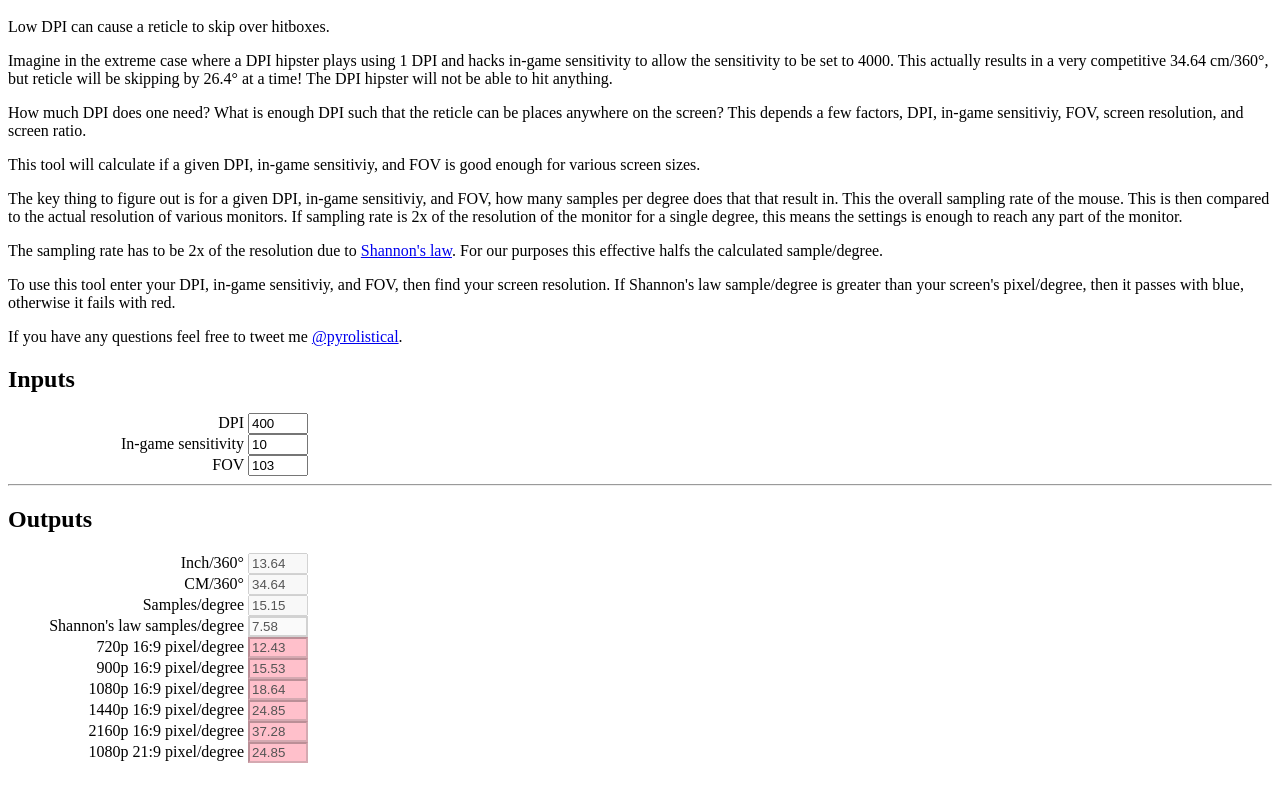
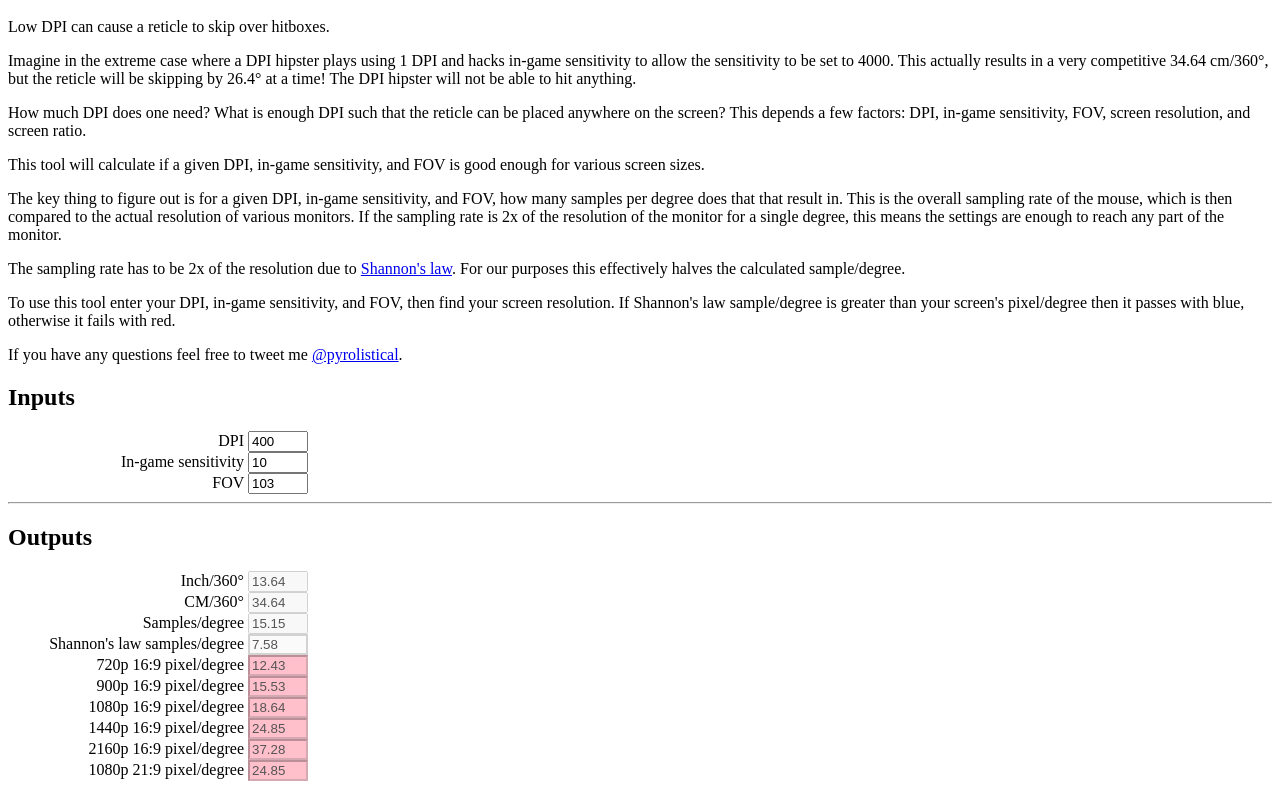
Before and after one commit to Pyrolistical/overwatch-dpi-tool, a plain HTML site: page index.html in a window 1280 px wide. Shown: the part 48-837 px from the top of the page. Drawn offline with Linux system fonts and the light colour scheme.

Commit message:
Spelling/grammar pass
Sensitivity was consistently misspelled, so I just did a full pass.

```diff
--- a/index.html
+++ b/index.html
@@ -34,30 +34,30 @@
     </p>
     <p>
       Imagine in the extreme case where a DPI hipster plays using 1 DPI and hacks in-game sensitivity to allow
-      the sensitivity to be set to 4000. This actually results in a very competitive 34.64 cm/360°, but reticle
+      the sensitivity to be set to 4000. This actually results in a very competitive 34.64 cm/360°, but the reticle
       will be skipping by 26.4° at a time!  The DPI hipster will not be able to hit anything.
     </p>
     <p>
-      How much DPI does one need? What is enough DPI such that the reticle can be places anywhere on the screen?
-      This depends a few factors, DPI, in-game sensitiviy, FOV, screen resolution, and screen ratio.
+      How much DPI does one need? What is enough DPI such that the reticle can be placed anywhere on the screen?
+      This depends a few factors: DPI, in-game sensitivity, FOV, screen resolution, and screen ratio.
     </p>
     <p>
-      This tool will calculate if a given DPI, in-game sensitiviy, and FOV is good enough for various screen sizes.
+      This tool will calculate if a given DPI, in-game sensitivity, and FOV is good enough for various screen sizes.
     </p>
     <p>
-      The key thing to figure out is for a given DPI, in-game sensitiviy, and FOV, how many samples per degree does that
-      that result in.  This the overall sampling rate of the mouse.  This is then compared to the actual resolution
-      of various monitors.  If sampling rate is 2x of the resolution of the monitor for a single degree, this means
-      the settings is enough to reach any part of the monitor.
+      The key thing to figure out is for a given DPI, in-game sensitivity, and FOV, how many samples per degree does that
+      that result in.  This is the overall sampling rate of the mouse, which is then compared to the actual resolution
+      of various monitors.  If the sampling rate is 2x of the resolution of the monitor for a single degree, this means
+      the settings are enough to reach any part of the monitor.
     </p>
     <p>
       The sampling rate has to be 2x of the resolution due to
-      <a href="https://en.wikipedia.org/wiki/Shannon–Hartley_theorem">Shannon's law</a>. For our purposes this effective
-      halfs the calculated sample/degree.
+      <a href="https://en.wikipedia.org/wiki/Shannon–Hartley_theorem">Shannon's law</a>. For our purposes this effectively
+      halves the calculated sample/degree.
     </p>
     <p>
-      To use this tool enter your DPI, in-game sensitiviy, and FOV, then find your screen resolution.  If
-      Shannon's law sample/degree is greater than your screen's pixel/degree, then it passes with blue, otherwise
+      To use this tool enter your DPI, in-game sensitivity, and FOV, then find your screen resolution.  If
+      Shannon's law sample/degree is greater than your screen's pixel/degree then it passes with blue, otherwise
       it fails with red.
     </p>
     <p>
@@ -66,7 +66,7 @@
     <h2>Inputs</h2>
     <div class="container">
       <label>DPI <input id="dpi" type="text" value="400" onkeyup="calculate()"/></label>
-      <label>In-game sensitivity <input id="sensitvity" type="text" value="10" onkeyup="calculate()"/></label>
+      <label>In-game sensitivity <input id="sensitivity" type="text" value="10" onkeyup="calculate()"/></label>
       <label>FOV <input id="fov" type="text" value="103" onkeyup="calculate()"/></label>
     </div>
     <hr/>
@@ -92,10 +92,10 @@
 
       function calculate() {
         var dpi = Number(document.getElementById("dpi").value);
-        var sensitvity = Number(document.getElementById("sensitvity").value);
+        var sensitivity = Number(document.getElementById("sensitivity").value);
         var fov = Number(document.getElementById("fov").value);
 
-        var inchp360 = (360 * 10 / 3) / (dpi * sensitvity * 0.022);
+        var inchp360 = (360 * 10 / 3) / (dpi * sensitivity * 0.022);
         var cmp360 = 2.54 * inchp360;
         var rawdotpdeg = dpi * inchp360 / 360;
         var dotpdeg = rawdotpdeg / 2;
```
